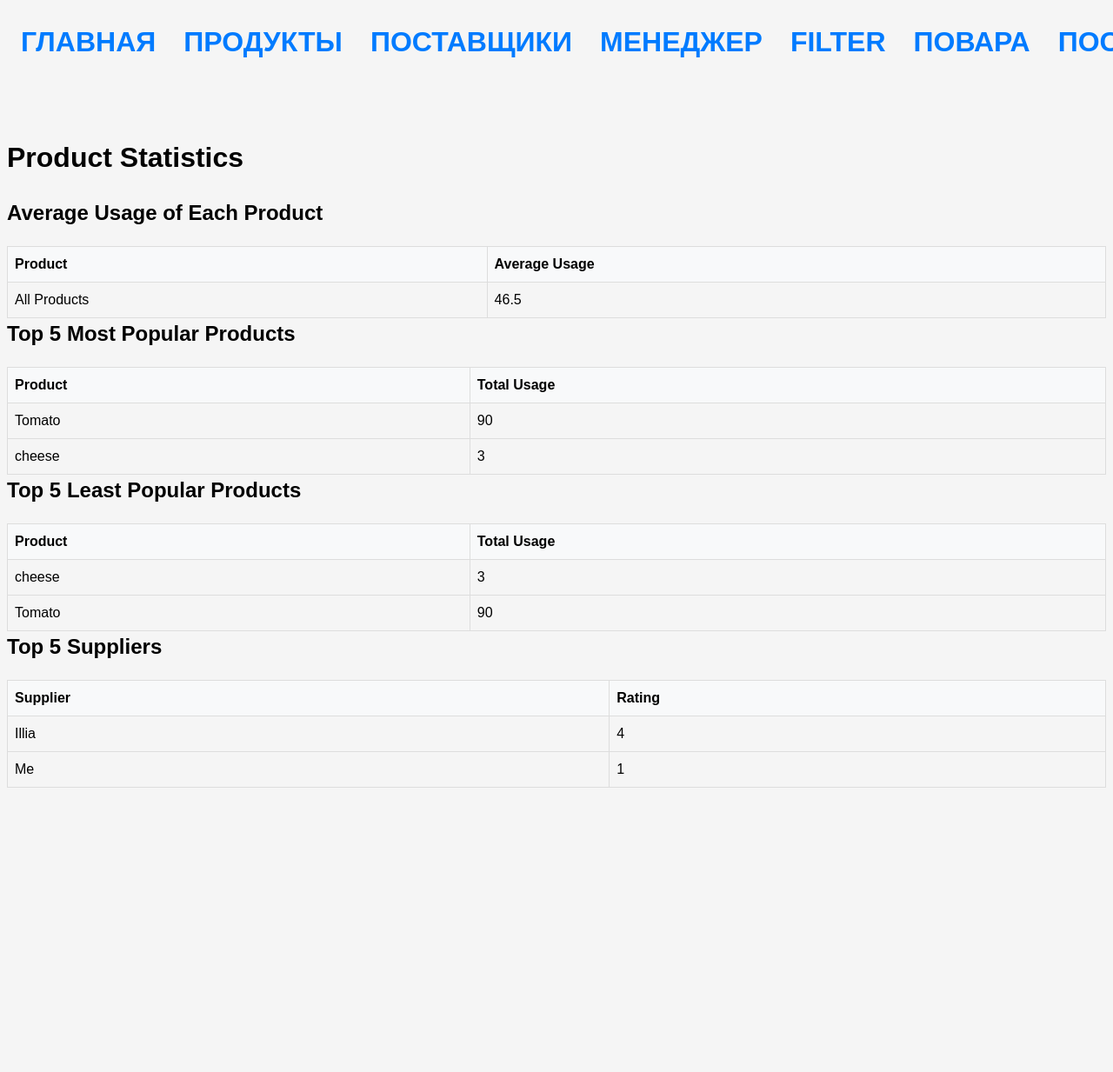
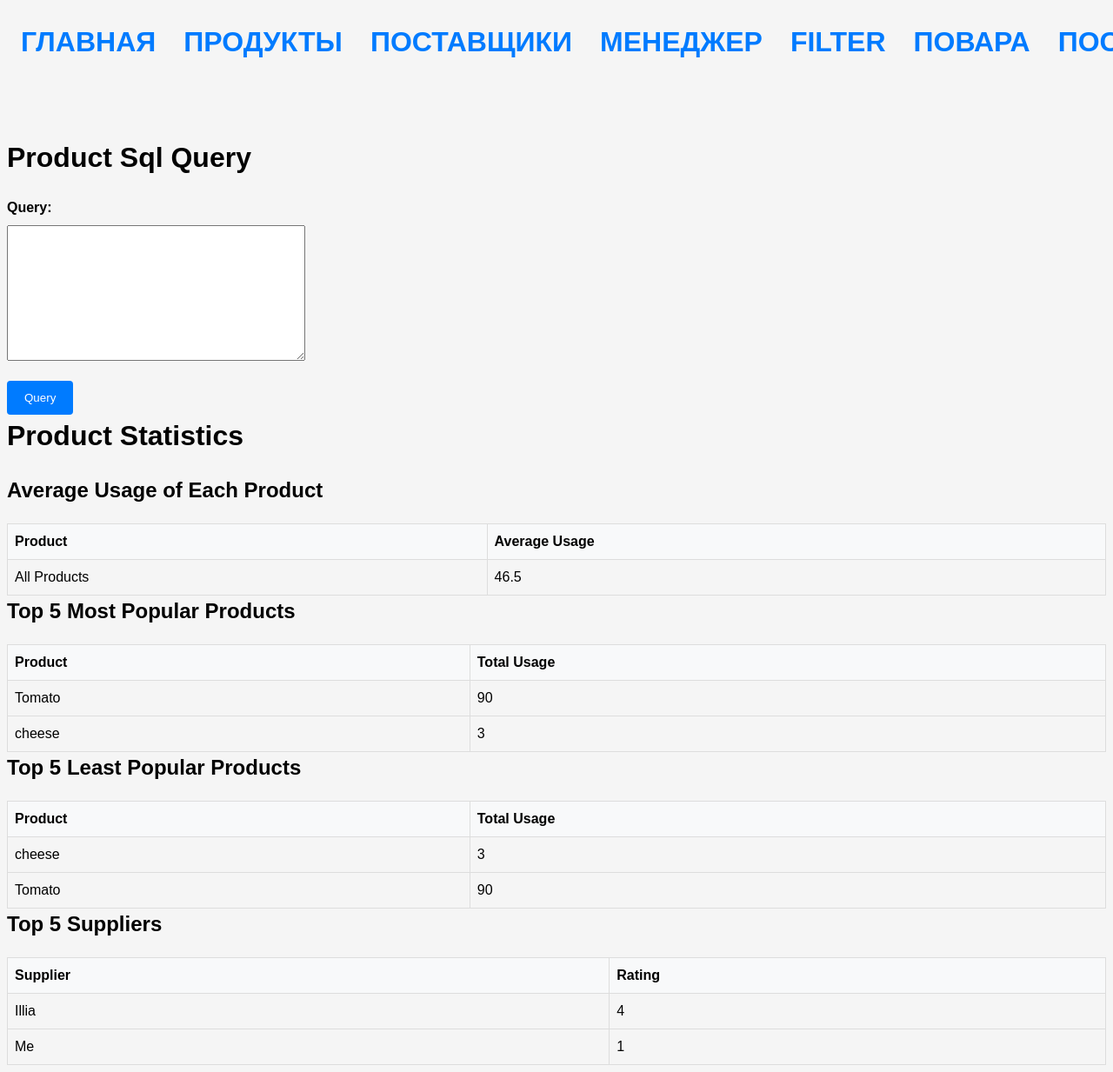
Before and after one commit to IceZyzel/coursework2023, a Django app: page /statistics/ in a window 1280 px wide; the page is wider, and only the part inside the window is pictured. Shown: that part at 87% size. Before the commit the page ends 906 px from the top of that part, so only its background shows below. Run offline with Django 4.2, Linux system fonts and the light colour scheme; data comes from the database, SQL or seed files in the repository.

Commit message:
Add query form

```diff
--- a/stock/views.py
+++ b/stock/views.py
@@ -1,12 +1,12 @@
 import datetime
-from django.db.models import Sum, Count,Avg
-from django.http import HttpResponseRedirect , HttpResponse
-from django.shortcuts import render, redirect
+from django.db.models import Sum, Avg
+from django.http import HttpResponseRedirect, HttpResponse
+from django.shortcuts import redirect
 from .forms import *
 from django.views.generic import ListView, CreateView, UpdateView, FormView, TemplateView, View
 from .models import *
-from django.shortcuts import render
-from django.http import FileResponse
+from django.db import connection
+
 from django.shortcuts import render
 from reportlab.lib import colors
 from reportlab.lib.pagesizes import letter, landscape
@@ -376,9 +376,25 @@ def statistics_view(request):
         'top_5_popular': top_5_popular,
         'top_5_least_popular': top_5_least_popular,
         'top_5_suppliers': top_5_suppliers,
+        **raw_query(request)
     }
     return render(request, 'statistics.html', context)
 
+
+def raw_query(request):
+    context = {"heads": [], "bodies": []}
+    form = SqlForm()
+
+    if request.method == "POST" and (form := SqlForm(request.POST)).is_valid():
+        print(form.cleaned_data['query'])
+        with connection.cursor() as cursor:
+            cursor.execute(form.cleaned_data['query'])
+            context['heads'] = cursor.description
+            context['bodies'] = cursor.fetchall()
+
+    context['form'] = form
+
+    return context
 
 def filter_sort_page(request):
     products = Product.objects.all()
--- a/templates/statistics.html
+++ b/templates/statistics.html
@@ -6,6 +6,33 @@
     <title>Product Statistics</title>
   </head>
   <body>
+
+    <h1>Product Sql Query</h1>
+    <form method="post">
+        {% csrf_token %}
+        {{ form.as_p }}
+        <input type="submit" value="Query">
+    </form>
+
+    <table>
+        <thead>
+        <tr>
+            {% for head in heads %}
+                <th>{{ head.0 }}</th>
+            {% endfor %}
+        </tr>
+        </thead>
+    <tbody>
+    {% for body in bodies %}
+        <tr>
+        {% for date in body %}
+            <td>{{ date }}</td>
+        {% endfor %}
+        </tr>
+    {% endfor %}
+    </tbody>
+    </table>
+
     <h1>Product Statistics</h1>
 
     <h2>Average Usage of Each Product</h2>
```
